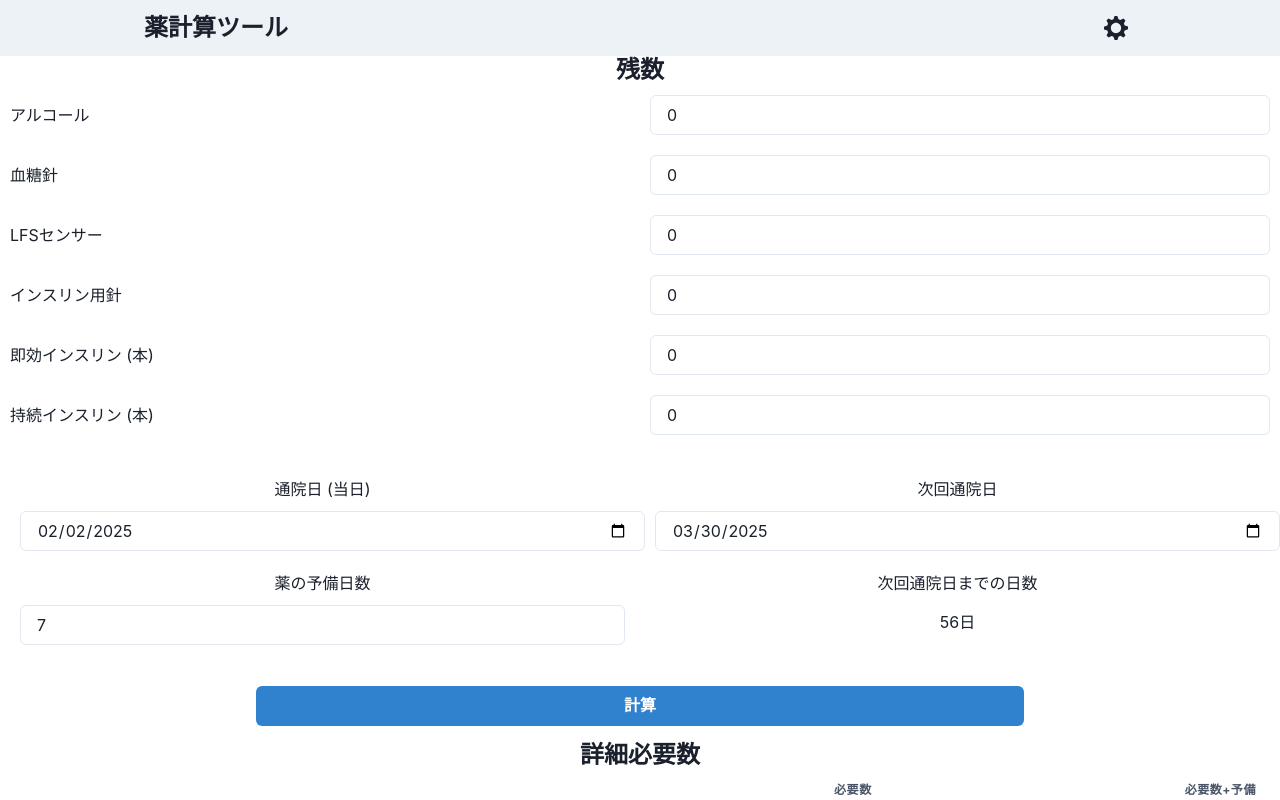
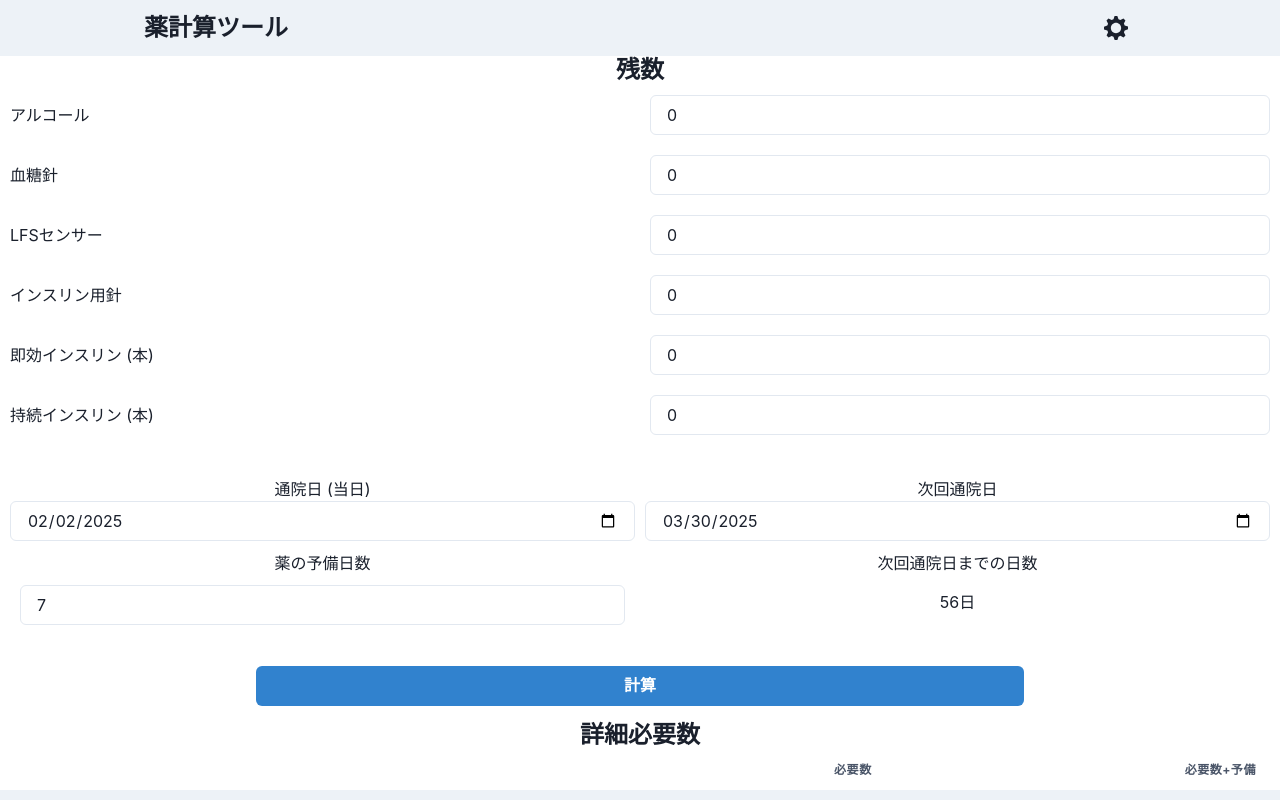
Before and after one commit to souldew/Diabetes-Calculator, a Next.js app: page / in a window 1280 px wide. Shown: the top 800 px of the page. Built offline with nearby package versions, Linux system fonts and the light colour scheme.

Commit message:
横スクロールが表示される不具合を修正

```diff
--- a/src/app/components/DateOfItems.tsx
+++ b/src/app/components/DateOfItems.tsx
@@ -56,7 +56,6 @@ export default function DateOfItems({
           <Text textAlign={"center"}>通院日 (当日)</Text>
           <Input
             name={"today"}
-            m={"10px"}
             type="date"
             value={format(today, "yyyy-MM-dd")}
             onChange={handleToday}
@@ -66,7 +65,6 @@ export default function DateOfItems({
           <Text textAlign={"center"}>次回通院日</Text>
           <Input
             name={"next-visit"}
-            m={"10px"}
             type="date"
             value={format(nextVisitDay, "yyyy-MM-dd")}
             onChange={handleNextVisitDay}
```
